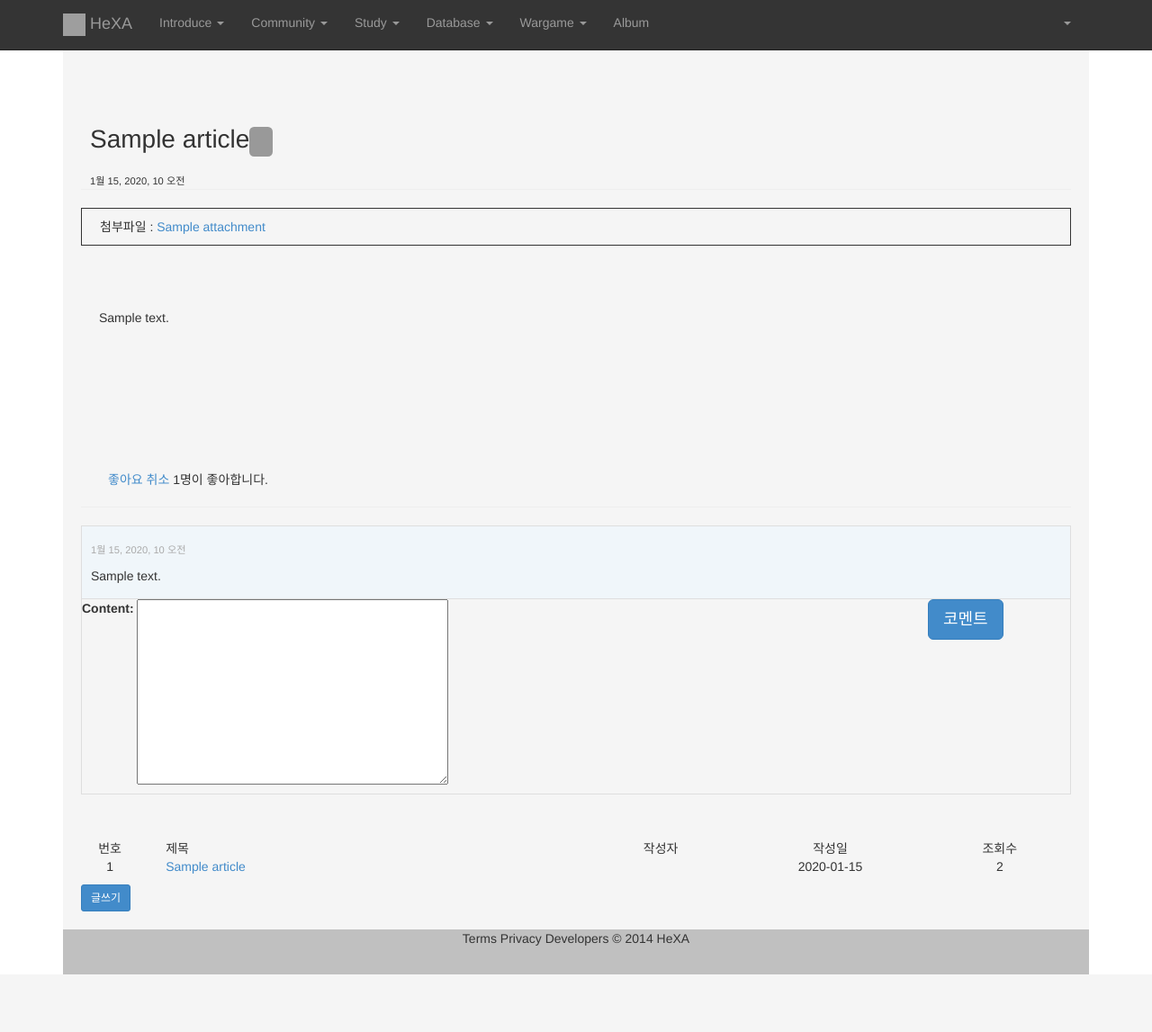
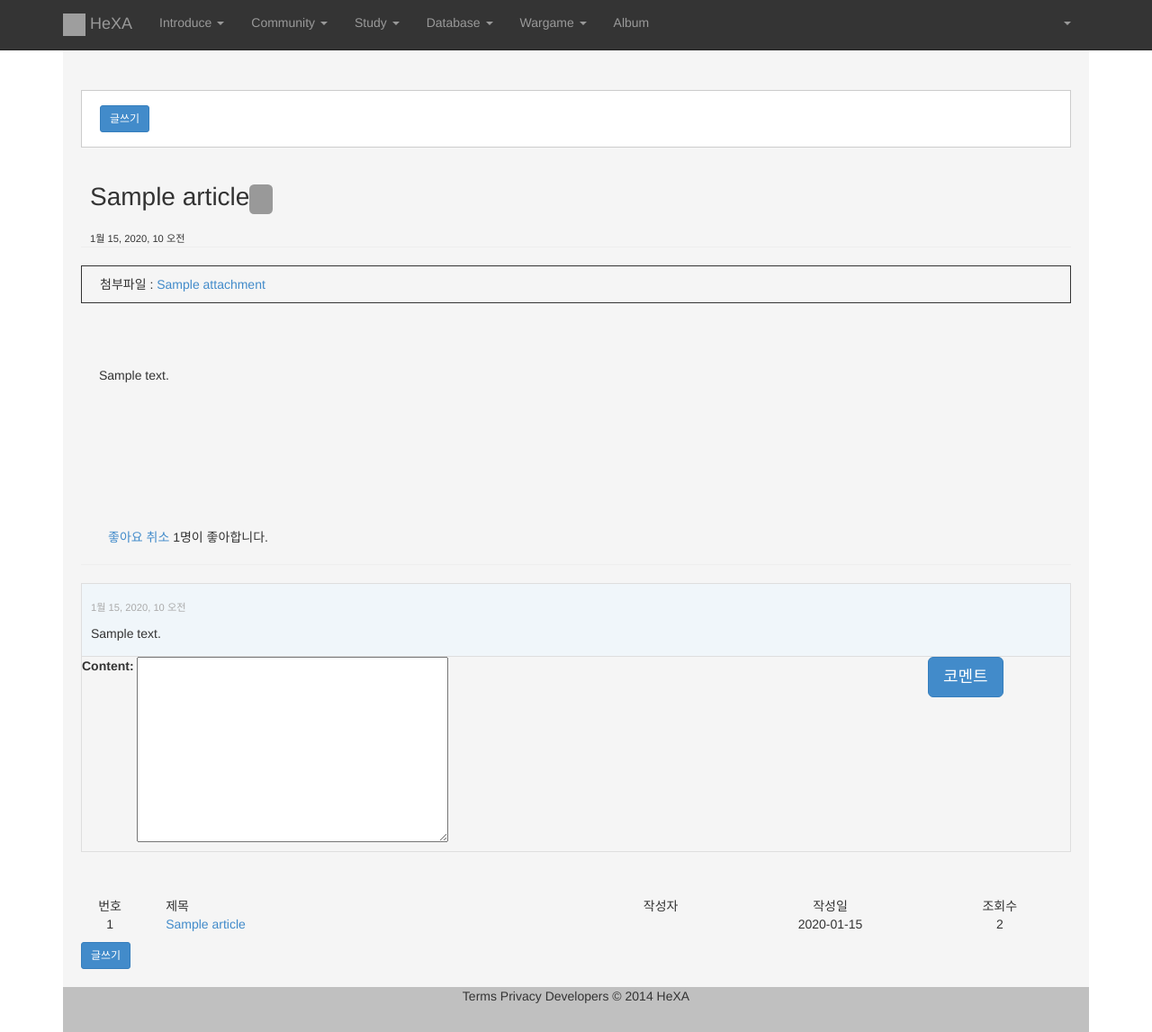
Before and after one commit to HeXA-UNIST/dinger, a Django app: page /article/1 in a window 1280 px wide. Shown: the whole page at 90% size. Before the commit the page ends 1083 px from the top, so only its background shows below. Run offline with Django 3.2, Linux system fonts and the light colour scheme; a user stored in the database is signed in; tables that the repository leaves empty hold one stand-in row (values such as "Sample post"); parts of the project's set-up code (start-up, migrations or seed data) failed here and were passed over; some libraries are stand-ins or nearby versions; grey boxes are pictures that could not be loaded.

Commit message:
added toolbox on board.

```diff
--- a/website/static/css/base.css
+++ b/website/static/css/base.css
@@ -7,9 +7,10 @@
 	resize: none;
 }
 
+
+
 .header {
 	height: 80px;
-
 }
 
 .middle {
@@ -51,6 +52,11 @@
 	height: 100px;
 }*/
 
+.box {
+    background-color: #fff;
+    border:1px solid #ccc;
+    padding: 16px 20px;
+}
 
 #body {
   min-height: 100%;
--- a/website/templates/list_articles.html
+++ b/website/templates/list_articles.html
@@ -7,6 +7,10 @@
 
 {% block content %}
 
+    <div class="box">
+        <a href="{% url 'write_article' current_board %}" class="btn btn-primary btn-sm" onclick="submit()">글쓰기</a>
+
+    </div>
 	{% if article %}
 
 	{% include "article.html" with article=article is_liked=is_liked %}
```
Also changed, not shown: website/templates/base.html (line endings or trailing spaces).
